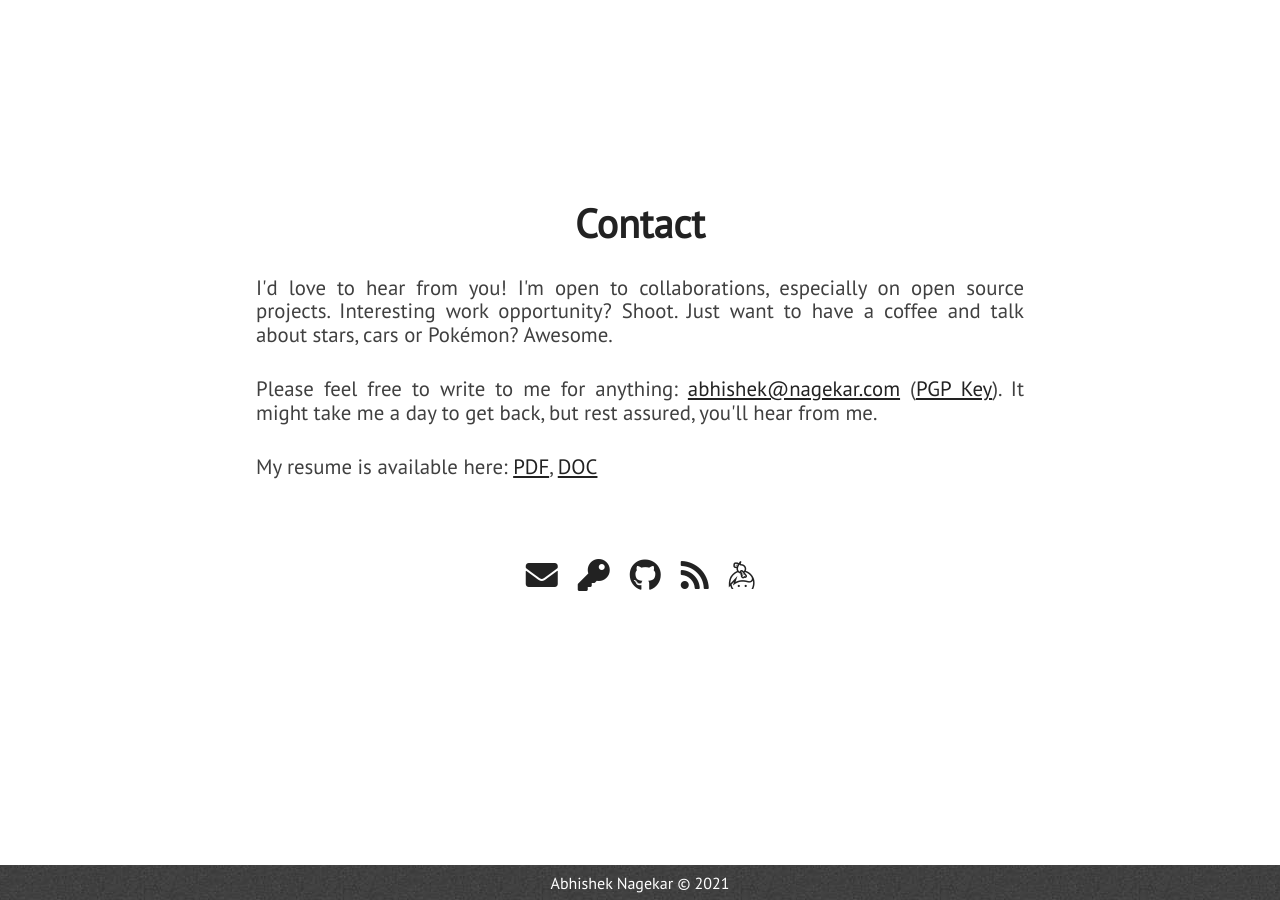
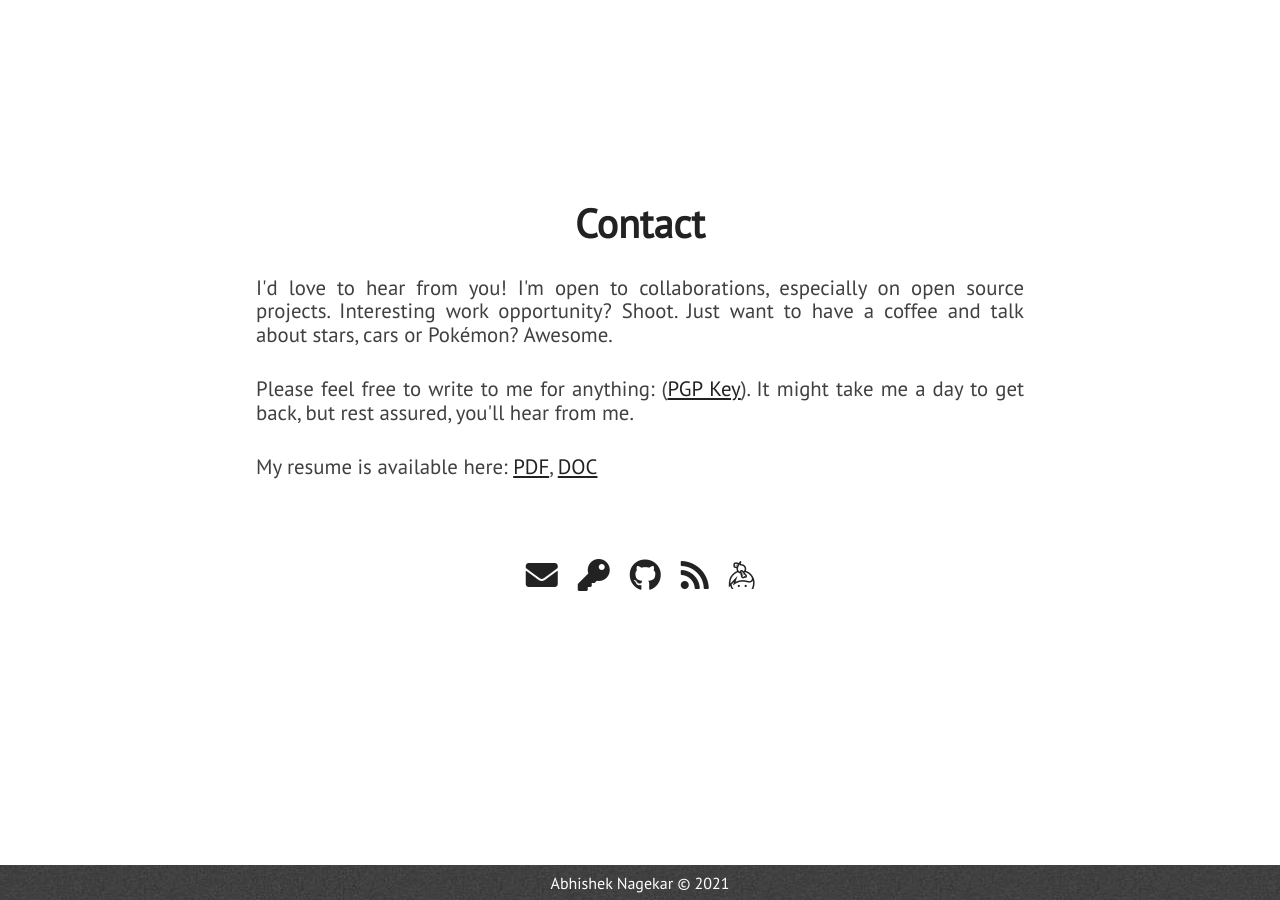
Before and after one commit to qkralswl689/blog, a Jekyll site: the page built from index.html, in a window 1280 px wide and 900 px high, scrolled down 5081 px. Built offline with Jekyll 4.4.1, drawn with Linux system fonts in a browser that asks for light colours; nearby versions of some CDN libraries.

Commit message:
Update _config.yml

```diff
--- a/_config.yml
+++ b/_config.yml
@@ -8,8 +8,8 @@
 
 # Personalization
 github_username: abhn
-blog_url: https://www.nagekar.com
-email: abhishek@nagekar.com
+blog_url: https://qkralswl689.github.io
+email:
 keybase_username: abhn
 twitter_username: abhn_
 reddit_username: abhn
```
